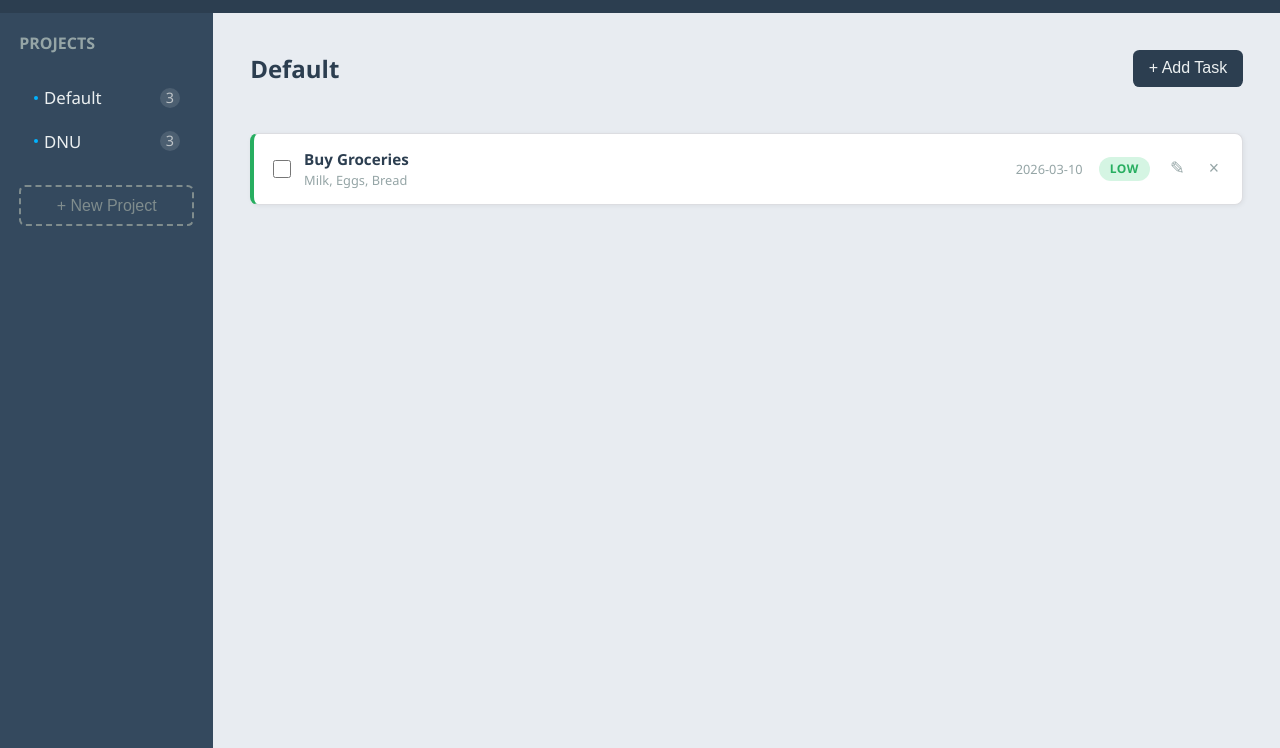
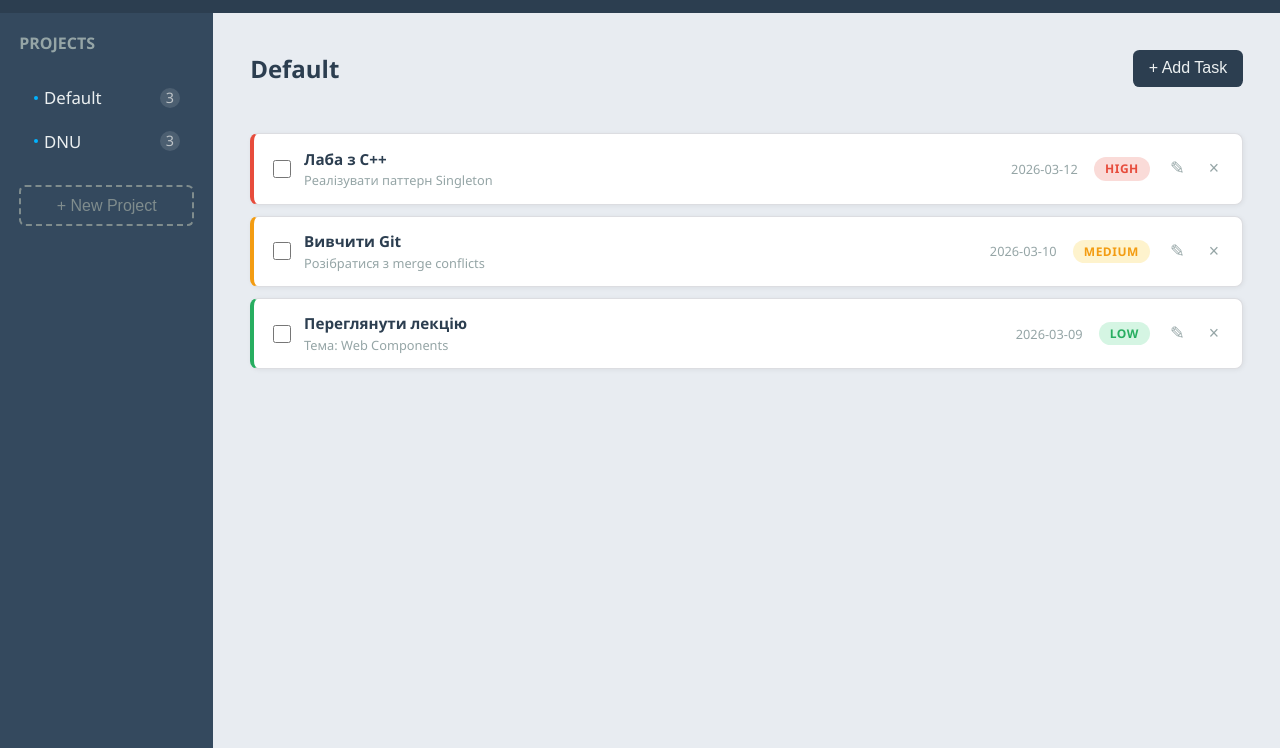
Before and after one commit to feddevv/top-todo, a website built with webpack: page src/template.html in a window 1280 px wide. Shown: the part 52-800 px from the top of the page. Built offline with nearby package versions, Linux system fonts and the light colour scheme.

Commit message:
Add task rendering functionality and update styles for task priorities

```diff
--- a/src/index.js
+++ b/src/index.js
@@ -23,3 +23,8 @@ console.log(ProjectManager.getProjects())
 
 DOMController.initEventListeners()
 DOMController.renderProjects(ProjectManager.getProjects())
+DOMController.renderTasks([
+    new Task("Лаба з C++", "Реалізувати паттерн Singleton", "2026-03-12", "High"),
+    new Task("Вивчити Git", "Розібратися з merge conflicts", "2026-03-10", "Medium"),
+    new Task("Переглянути лекцію", "Тема: Web Components", "2026-03-09", "Low")
+])
--- a/src/main.css
+++ b/src/main.css
@@ -292,11 +292,22 @@ main {
 
     background-color: var(--bg-card);
     border: 1px solid var(--border-color);
-    border-left: 4px solid var(--priority-low);
     border-radius: .5rem;
     padding: .9rem 1.2rem;
 
     box-shadow: var(--shadow-sm);
+}
+
+.task.low {
+    border-left: 4px solid var(--priority-low);
+}
+
+.task.medium {
+    border-left: 4px solid var(--priority-medium);
+}
+
+.task.high {
+    border-left: 4px solid var(--priority-high);
 }
 
 .task-left {
@@ -324,7 +335,7 @@ main {
     color: var(--bg-primary);
 }
 
-.task-info-decsription {
+.task-info-description {
     font-size: .8rem;
     color: var(--text-muted);
 }
@@ -347,16 +358,19 @@ main {
     letter-spacing: .5px;
     padding: .2rem .7rem;
     border-radius: .8rem;
+}
+
+.task-priority.low {
     background-color: var(--priority-low-bg);
     color: var(--priority-low);
 }
 
-.task-priority--medium {
+.task-priority.medium {
     background-color: var(--priority-medium-bg);
     color: var(--priority-medium);
 }
 
-.task-priority--high {
+.task-priority.high {
     background-color: var(--priority-high-bg);
     color: var(--priority-high);
 }
--- a/src/template.html
+++ b/src/template.html
@@ -70,23 +70,7 @@
 			</form>
 
 			<section class="tasks-container">
-				<div class="task">
-					<div class="task-left">
-						<input type="checkbox">
-						<div class="task-info">
-							<p class="task-info-title">Buy Groceries</p>
-							<p class="task-info-decsription">Milk, Eggs, Bread</p>
-						</div>
-					</div>
 
-				<div class="task-right">
-					<p class="task-date">2026-03-10</p>
-					<p class="task-priority">Low</p>
-
-						<button class="task-edit">&#9998;</button>
-						<button class="task-delete">&times;</button>
-					</div>
-				</div>
 			</section>
 		</main>
 	</body>
--- a/src/ui/DOMController.js
+++ b/src/ui/DOMController.js
@@ -13,7 +13,7 @@ export const DOMController = (function() {
         select.innerHTML = '<option selected value="default">Default</option>'
 
         projects.forEach(el => {
-            const option = createElement('options', {value: el.id, textContent: el.name})
+            const option = createElement('option', {value: el.id, textContent: el.name})
 
             select.appendChild(option)
         })
@@ -41,10 +41,38 @@ export const DOMController = (function() {
         })
     }
 
+    function renderTasks(tasks) {
+        const tasksContainer = document.querySelector('.tasks-container')
+
+        tasks.forEach(el => {
+            const task = createElement('div', {className: `task ${el.priority.toLowerCase()}`})
+
+            const taskLeft = createElement('div', {className: 'task-left'})
+            const checkBoxLeft = createElement('input', {type: 'checkbox'})
+            const taskInfoLeft = createElement('div', {className: 'task-info'})
+            const title = createElement('p', {className: 'task-info-title', textContent: el.title})
+            const description = createElement('p', {className: 'task-info-description', textContent: el.description})
+            taskInfoLeft.append(title, description)
+            taskLeft.append(checkBoxLeft, taskInfoLeft)
+
+            const taskRight = createElement('div', {className: 'task-right'})
+            const date = createElement('p', {className: 'task-date', textContent: el.dueDate})
+            const priority = createElement('p', {className: `task-priority ${el.priority.toLowerCase()}`, textContent: el.priority})
+            const editBtn = createElement('button', {className: 'task-edit', textContent: String.fromCharCode(9998)})
+            const deleteBtn = createElement('button', {className: 'task-delete', textContent: String.fromCharCode(215)})
+
+            taskRight.append(date, priority, editBtn, deleteBtn)
+
+            task.append(taskLeft, taskRight)
+            tasksContainer.appendChild(task)
+        })
+    }
+
     return {
         initEventListeners,
         renderSelectProjects,
         renderProjects,
+        renderTasks
     }
 }) ()
 
```
